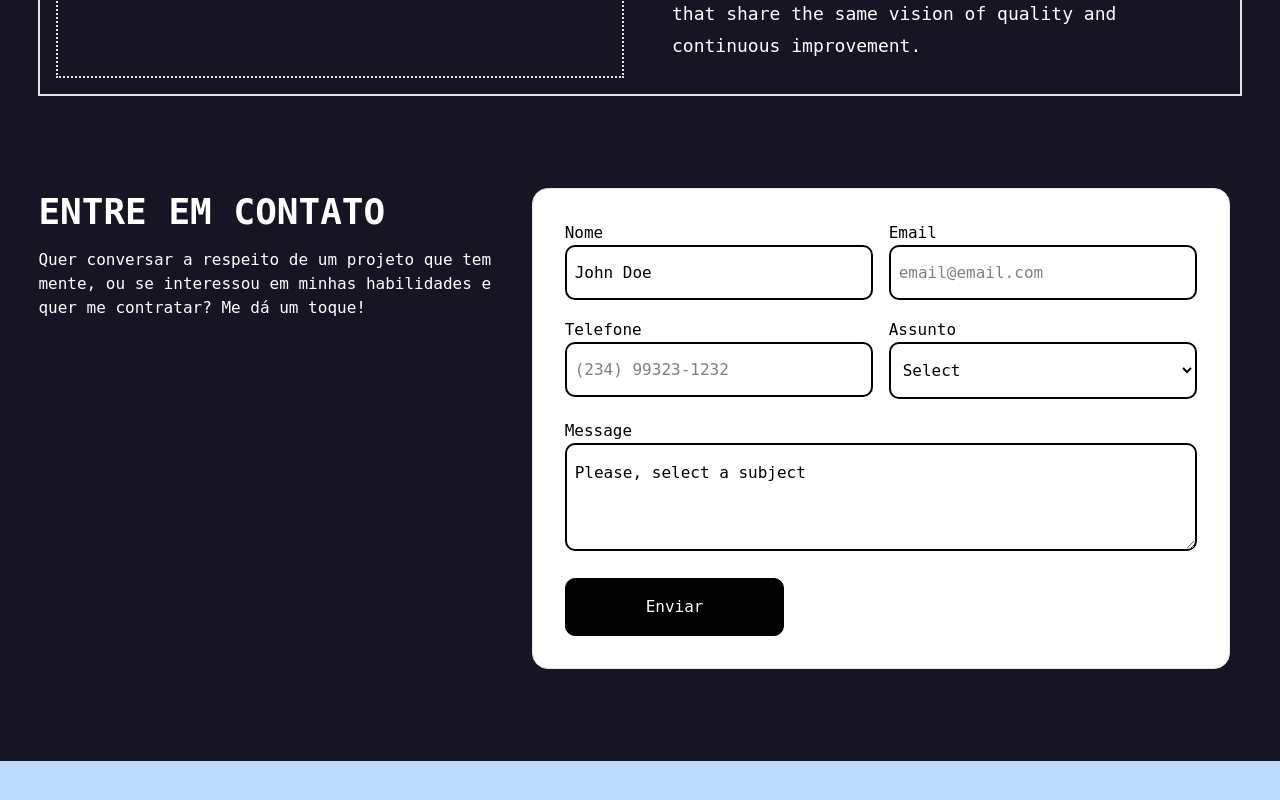
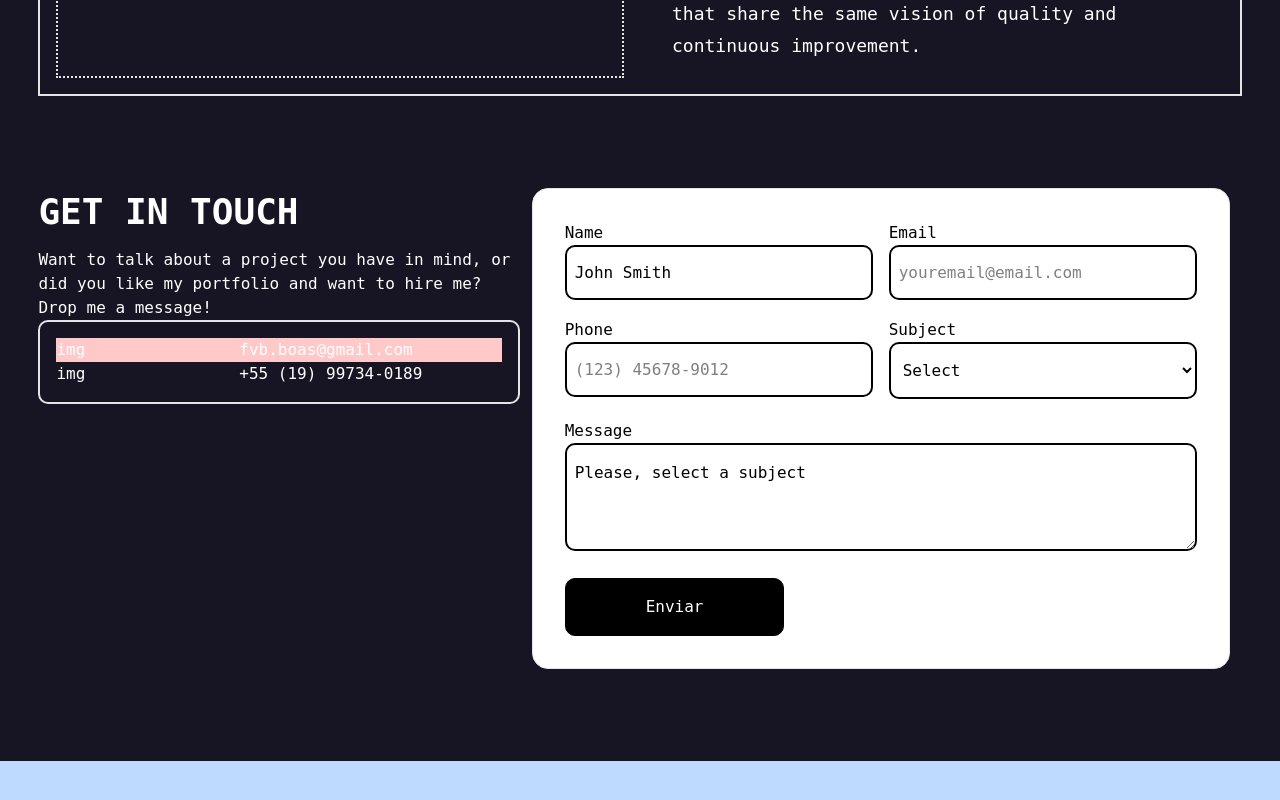
Before and after one commit to filipesvb/my-portfolio, a React (Vite) app: page / in a window 1280 px wide. Shown: the part 3116-3916 px from the top of the page. Built offline with nearby package versions, Linux system fonts and the light colour scheme; a web font is replaced by a local one.

Commit message:
feat: started to add contact info container / create netlify function for handling email delivery

```diff
--- a/package.json
+++ b/package.json
@@ -23,6 +23,7 @@
     "locize-lastused": "^4.0.2",
     "lucide-react": "^0.548.0",
     "motion": "^12.23.24",
+    "nodemailer": "^7.0.10",
     "path": "^0.12.7",
     "react": "^19.1.1",
     "react-dom": "^19.1.1",
--- a/src/pages/Home/components/ContactSection/components/ContactForm/index.tsx
+++ b/src/pages/Home/components/ContactSection/components/ContactForm/index.tsx
@@ -9,12 +9,14 @@ import { useTranslation } from 'react-i18next';
 const formInputStyle = 'py-4 px-2';
 
 const ContactForm = () => {
-  const [name, setName] = useState('John Doe');
-  const [message, setMessage] = useState('')
+  const { t } = useTranslation('contact');
+  const [name, setName] = useState(t('form.name.placeholder'));
+  const [message, setMessage] = useState('');
+  const [email, setEmail] = useState('');
+  const [phone, setPhone] = useState('');
   const [isTextAreaUpdated, setIsTextAreaUpdated] = useState(false)
   const [subject, setSubject] = useState('default');
 
-  const { t } = useTranslation('contact');
 
   function getTranslatedMessagePlaceholder() {
 
@@ -29,15 +31,35 @@ const ContactForm = () => {
 
   }
 
+  const handleSubmit = async (e) => {
+    e.preventDefault();
+
+    const res = await fetch('/.netlify/functions/sendEmail', {
+      method: 'POST',
+      body: JSON.stringify({
+        name,
+        email,
+        message,
+      }),
+    });
+
+    const data = await res.json();
+    if (data.success) {
+      alert('Email enviado com sucesso!');
+    } else {
+      alert('Erro ao enviar email: ' + data.error);
+    }
+  };
+
   return (
-    <form className=" p-8  text-black flex flex-col gap-5">
+    <form className=" p-8  text-black flex flex-col gap-5" onSubmit={handleSubmit}>
       <fieldset className="grid grid-cols-2 grid-rows-2 gap-4">
         <label>
-          <span className="">Nome</span>
+          <span className="">{t('form.name.label')}</span>
           <InputWrapper>
             <FormInput
               className={formInputStyle}
-              placeholder="John Doe"
+              placeholder={t('form.name.placeholder')}
               tipo="text"
               onChange={(e) => {
                 setName(e.target.value);
@@ -47,37 +69,45 @@ const ContactForm = () => {
           </InputWrapper>
         </label>
         <label>
-          <span>Email</span>
+          <span>{t('form.email.label')}</span>
           <InputWrapper>
             <FormInput
               tipo="email"
-              placeholder="email@email.com"
+              placeholder={t('form.email.placeholder')}
               className={formInputStyle}
+              onChange={(e) => {
+                setEmail(e.target.value);
+              }}
+              value={email}
             ></FormInput>
           </InputWrapper>
         </label>
         <label>
-          <span>Telefone</span>
+          <span>{t('form.telefone.label')}</span>
           <InputWrapper>
             <FormInput
               tipo="tel"
-              placeholder="(234) 99323-1232"
+              placeholder={t('form.telefone.placeholder')}
               className={formInputStyle}
+              onChange={(e) => {
+                setPhone(e.target.value);
+              }}
+              value={phone}
             ></FormInput>
           </InputWrapper>
         </label>
         <label>
-          <span>Assunto</span>
+          <span>{t('form.assunto.label')}</span>
           <InputWrapper>
             <select
               className={`w-full h-full border-0 outline-0 ${formInputStyle}`}
               onChange={(e) => {setSubject(e.target.value)}}
             >
               <option value="default" selected disabled>
-                Select
+                {t('form.assunto.placeholder')}
               </option>
-              <option value="servico">Contratar para um serviço</option>
-              <option value="entrevista">Agendar uma entrevista</option>
+              <option value="servico">{t('form.assunto.options.servico')}</option>
+              <option value="entrevista">{t('form.assunto.options.entrevista')}</option>
             </select>
           </InputWrapper>
         </label>
--- /dev/null
+++ b/src/pages/Home/components/ContactSection/components/ContactInfo/index.tsx
@@ -0,0 +1,16 @@
+const ContactInfo = () => {
+  return (
+    <div className="border-2 rounded-lg p-4">
+      <div className="w-full flex gap-2 bg-red-200">
+        <h2 className="flex-2/5">img</h2>
+        <a className="flex-3/5">fvb.boas@gmail.com</a>
+      </div>
+      <div className="w-full flex gap-2">
+        <h2 className="flex-2/5">img</h2>
+        <a className="flex-3/5">+55 (19) 99734-0189</a>
+      </div>
+    </div>
+  )
+}
+
+export default ContactInfo;
--- a/src/pages/Home/components/ContactSection/index.tsx
+++ b/src/pages/Home/components/ContactSection/index.tsx
@@ -1,16 +1,20 @@
 import Section from '@/components/Section';
 import SectionTitle from '@/components/SectionTitle';
 import ContactForm from './components/ContactForm';
+import { useTranslation } from 'react-i18next';
+import ContactInfo from './components/ContactInfo';
 
 const ContactSection = () => {
+  const { t } = useTranslation('contact')
+
   return (
     <Section className=" flex">
       <div className="flex-2/5">
-        <SectionTitle>Entre em contato</SectionTitle>
+        <SectionTitle>{t('section_title')}</SectionTitle>
         <p>
-          Quer conversar a respeito de um projeto que tem mente, ou se
-          interessou em minhas habilidades e quer me contratar? Me dá um toque!
+          {t('section_description')}
         </p>
+        <ContactInfo />
       </div>
       <div className="flex-3/5 p-3">
         <div className="border rounded-2xl h-full bg-white">
```
Also changed, not shown: 2 other files (tests, documents, lock files or other folders).
